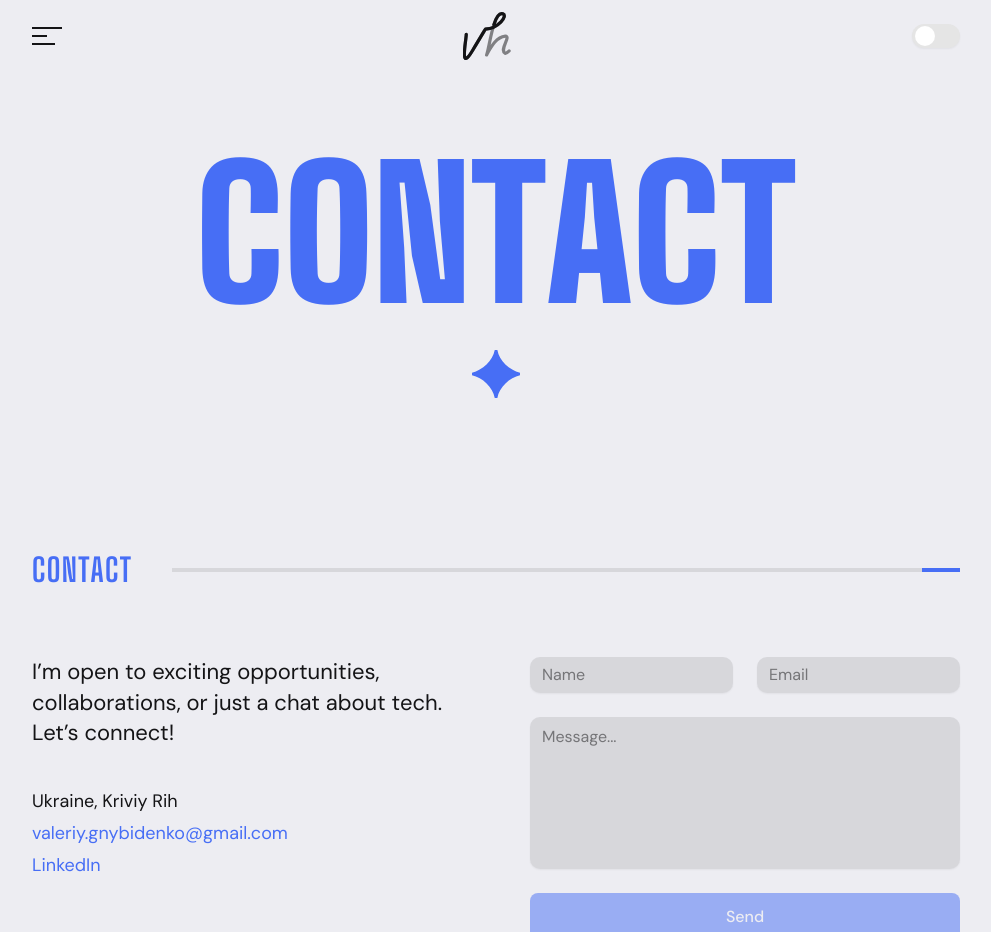
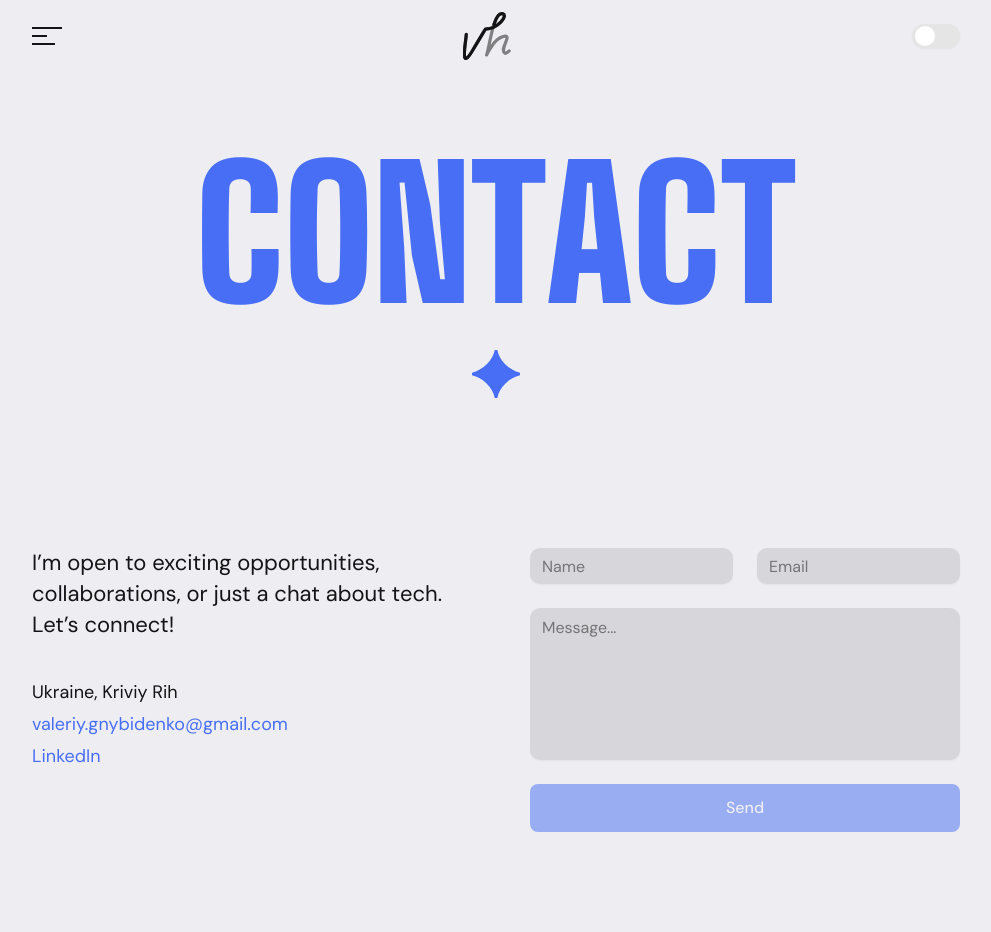
Before and after one commit to valeriy-developer/vh-portfolio, a Next.js app: page /contact in a window 1280 px wide. Shown: the top 932 px of the page, without its empty margins (144-1135 px from the left). Built offline with nearby package versions, Linux system fonts and the light colour scheme.

Commit message:
fix: hero title scale and contacts divider

```diff
--- a/src/components/AppContact.tsx
+++ b/src/components/AppContact.tsx
@@ -16,6 +16,7 @@ import { cn } from "@/lib/utils";
 import { contacts } from "@/data/contacts";
 import { useModal } from "@/providers/ModalsProvider";
 import { toast } from "sonner";
+import { usePathname } from "next/navigation";
 
 const Field = ({
   as: Component = Input,
@@ -48,6 +49,9 @@ const Field = ({
 
 const AppContact = () => {
   const { openModal } = useModal();
+  const pathname = usePathname();
+
+  const isContacts = pathname.includes("contact");
 
   const {
     register,
@@ -86,9 +90,14 @@ const AppContact = () => {
   return (
     <div className="pt-20 pb-10 md:pt-37.5">
       <Container>
-        <DividerNavLink label="Contact" url="/contact" />
+        {!isContacts && <DividerNavLink label="Contact" url="/contact" />}
 
-        <div className="mt-10 grid grid-cols-1 gap-10 md:mt-16 md:grid-cols-2 md:gap-17">
+        <div
+          className={cn(
+            "mt-10 grid grid-cols-1 gap-10 md:mt-16 md:grid-cols-2 md:gap-17",
+            isContacts && "mt-0!",
+          )}
+        >
           <div>
             <p
               data-text
--- a/src/components/sections/home/Hero.tsx
+++ b/src/components/sections/home/Hero.tsx
@@ -53,6 +53,11 @@ const HomeHero = () => {
           stagger: 0.06,
           duration: 0.6,
           ease: "power2.inOut",
+          // onComplete: () => {
+          //   requestAnimationFrame(() => {
+          //     splitTitle.revert();
+          //   });
+          // },
         },
         "<30%",
       );
@@ -146,7 +151,7 @@ const HomeHero = () => {
         <div ref={containerRef} className="relative mt-3 lg:mt-2.5">
           <h1
             data-title
-            className="font-big-shoulders text-accent easing-text text-6xl leading-[1em] font-black tracking-[-0.02em] uppercase md:text-9xl lg:text-[12.5rem]"
+            className="font-big-shoulders text-accent easing-text text-[clamp(3rem,12vw,12.5rem)] leading-[1em] font-black tracking-[-0.02em] uppercase"
           >
             Valeriy <br /> Hnybidenko
           </h1>
@@ -154,7 +159,8 @@ const HomeHero = () => {
             data-image
             ref={imgRef}
             className={cn(
-              "pointer-events-none absolute top-1/2 left-1/2 hidden rounded-full object-cover md:block md:h-42 md:w-28 lg:h-64 lg:w-40",
+              "pointer-events-none absolute top-1/2 left-1/2 hidden rounded-full object-cover md:block",
+              "h-[clamp(8rem,16vw,16rem)] w-[clamp(5rem,10vw,10rem)]",
               !isDesktop && "vertical-img-animation",
             )}
             src="/images/vh-photo.png"
```
